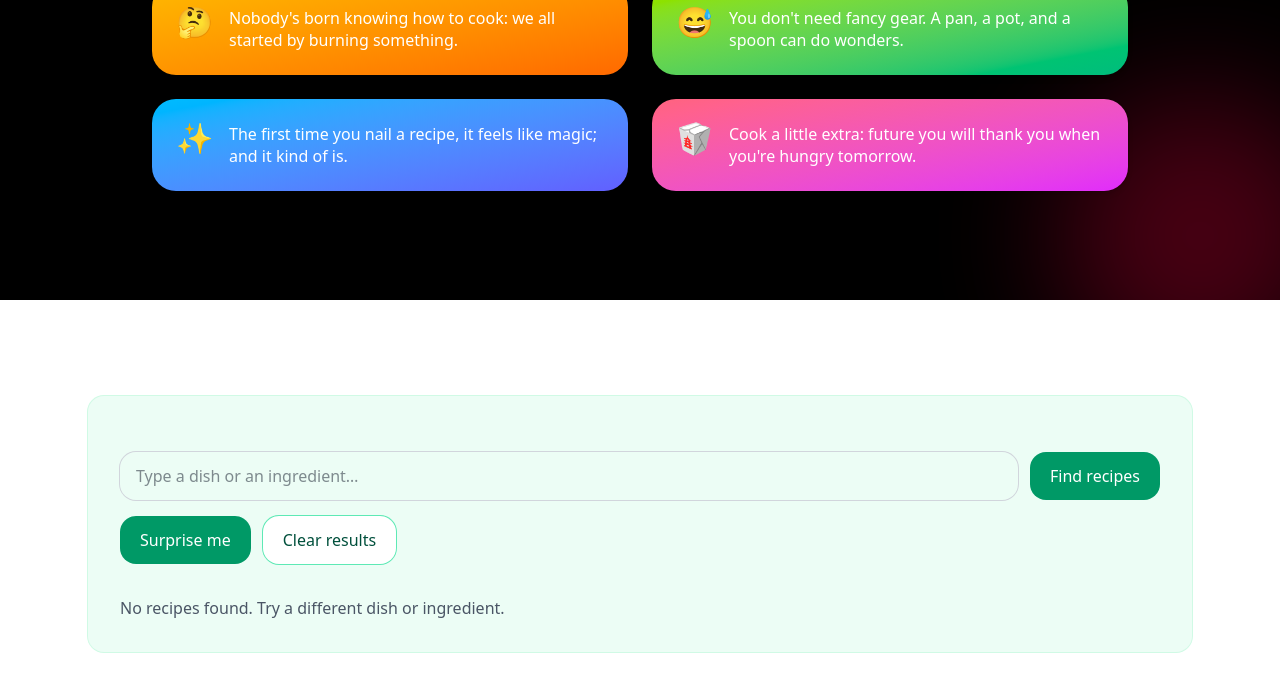
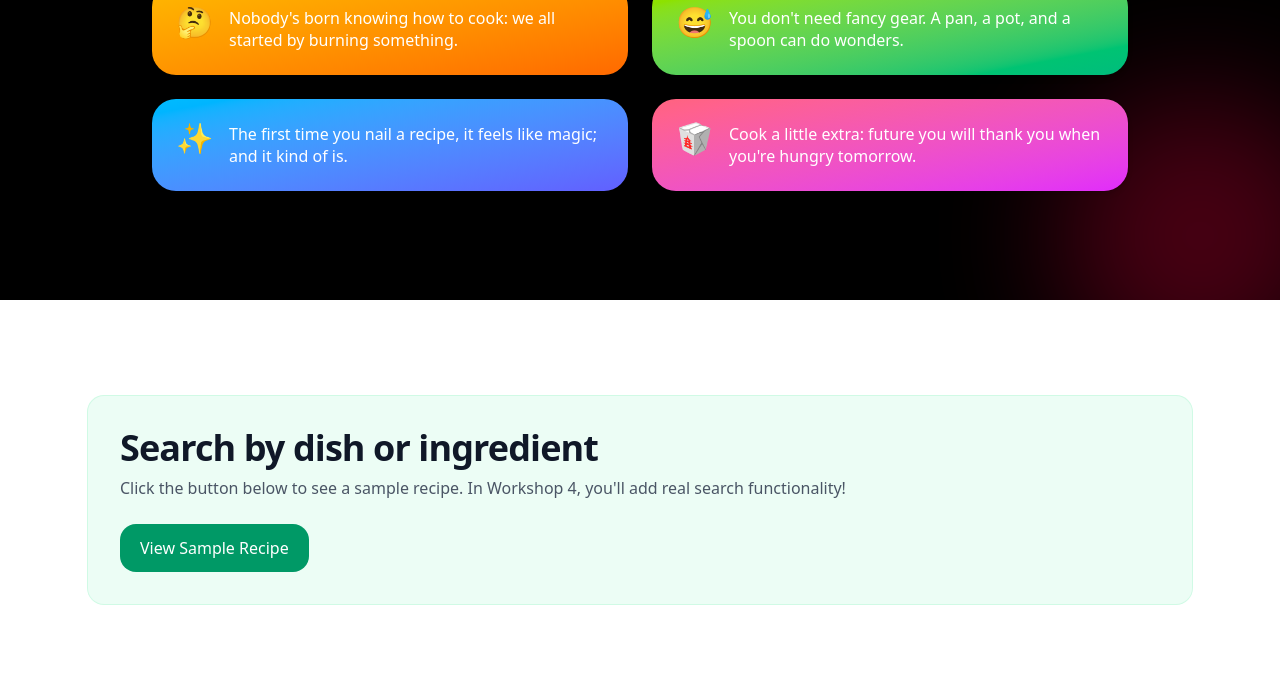
Before and after one commit to raphaelfabeni/meals, a Next.js app: page / in a window 1280 px wide. Shown: the part 500-1192 px from the top of the page. Built offline with nearby package versions, Linux system fonts and the light colour scheme.

Commit message:
refactor(workshop-3): simplify to just modal with hardcoded data - search logic moves to workshop-4

```diff
--- a/src/app/_components/SearchSection/SearchSection.jsx
+++ b/src/app/_components/SearchSection/SearchSection.jsx
@@ -1,81 +1,54 @@
 "use client";
 
+/**
+ * SearchSection Component (Workshop 3 - Simplified)
+ *
+ * This simplified version just shows a button that opens a modal with hardcoded data.
+ * Students learn:
+ * - Using custom hooks (useSearch)
+ * - Managing modal state
+ * - Passing props to child components
+ *
+ * In Workshop 4, we'll add:
+ * - Real search functionality
+ * - Dynamic recipe cards
+ * - API integration
+ */
+
 import { useSearch } from "./useSearch";
-import SearchBar from "@/app/_components/SearchBar/SearchBar";
-import RecipeCard from "@/app/_components/RecipeCard/RecipeCard";
 import RecipeModal from "@/app/_components/RecipeModal/RecipeModal";
 import Button from "@/app/_components/Button/Button";
 
 export default function SearchSection() {
-  const {
-    results,
-    busy,
-    err,
-    selected,
-    setSelected,
-    handleSearch,
-    handleRandom,
-    clearAll,
-  } = useSearch();
+  // Use our custom hook to manage modal state
+  const { modalOpen, selectedRecipe, openRecipe, closeModal } = useSearch();
 
   return (
     <section
       className="mt-8 rounded-[var(--radius-card)] bg-emerald-50 ring-1 ring-emerald-100 p-6 md:p-8"
       aria-label="Recipe search"
     >
-      <SearchBar onSearch={handleSearch} />
+      <header className="max-w-3xl">
+        <h2 className="text-3xl md:text-4xl font-semibold tracking-tight">
+          Search by dish or ingredient
+        </h2>
+        <p className="mt-2 text-gray-600">
+          Click the button below to see a sample recipe. In Workshop 4, you'll add real search functionality!
+        </p>
+      </header>
 
-      <div className="mt-4 flex flex-wrap gap-3">
-        <Button onClick={handleRandom} size="lg" variant="primary">
-          Surprise me
-        </Button>
-        <Button onClick={clearAll} variant="secondary" size="lg">
-          Clear results
+      {/* Simple button that opens the modal */}
+      <div className="mt-6">
+        <Button onClick={openRecipe} size="lg" variant="primary">
+          View Sample Recipe
         </Button>
       </div>
 
-      {busy && (
-        <div
-          className="mt-8 flex items-center gap-3 text-emerald-800"
-          role="status"
-          aria-live="polite"
-        >
-          <span className="mm-spinner" aria-hidden="true"></span>
-          <span>Searching recipes…</span>
-        </div>
-      )}
-
-      {/* Option B: the hook provides the "no results" message via `err` */}
-      {!busy && err && (
-        <p className="mt-8 text-red-600" role="status" aria-live="polite">
-          {err}
-        </p>
-      )}
-
-      {/* Future-proof fallback: only if no error and empty results */}
-      {!busy && !err && Array.isArray(results) && results.length === 0 && (
-        <p className="mt-8 text-gray-600" role="status" aria-live="polite">
-          No recipes found. Try a different dish or ingredient.
-        </p>
-      )}
-
-      {!busy && !err && results.length > 0 && (
-        <div className="mt-8 grid grid-cols-1 sm:grid-cols-2 md:grid-cols-3 gap-6">
-          {results.map((r) => (
-            <RecipeCard
-              key={r.id}
-              title={r.title}
-              imageUrl={r.imageUrl}
-              onOpen={() => setSelected(r)}
-            />
-          ))}
-        </div>
-      )}
-
+      {/* Modal component - shows/hides based on modalOpen state */}
       <RecipeModal
-        open={!!selected}
-        onClose={() => setSelected(null)}
-        recipe={selected}
+        open={modalOpen}
+        onClose={closeModal}
+        recipe={selectedRecipe}
       />
     </section>
   );
--- a/src/app/_components/SearchSection/useSearch.js
+++ b/src/app/_components/SearchSection/useSearch.js
@@ -3,23 +3,22 @@
 /**
  * Simplified useSearch Hook (Workshop 3)
  *
- * Custom hook that manages search state and interactions.
- * This simplified version uses only local state - no API calls yet.
- *
- * In Workshop 4, we'll enhance this with async operations and real API calls.
- *
- * Key concepts:
+ * This is a very basic version that just manages modal open/close state.
+ * Students learn:
  * - useState for managing component state
  * - Custom hooks to encapsulate logic
- * - Event handlers for user interactions
+ *
+ * In Workshop 4, we'll add:
+ * - Real search functionality
+ * - API calls with async/await
+ * - Loading and error states
  */
 
 import { useState } from "react";
 
-// Placeholder data for Workshop 3
-// In Workshop 4, this will be replaced with real API calls
-const PLACEHOLDER_RECIPES = [
-  {
+// Hardcoded recipe for Workshop 3
+// In Workshop 4, this will come from API calls
+const DEMO_RECIPE = {
   id: "1",
   title: "Spaghetti Carbonara",
   imageUrl: "https://www.themealdb.com/images/media/meals/llcbn01574260722.jpg",
@@ -33,114 +32,35 @@ const PLACEHOLDER_RECIPES = [
     "50g Parmesan Cheese",
     "Black Pepper to taste"
   ]
-  },
-  {
-    id: "2",
-    title: "Chicken Curry",
-    imageUrl: "https://www.themealdb.com/images/media/meals/wyxwsp1486979827.jpg",
-    category: "Chicken",
-    area: "Indian",
-    instructions: "Cut chicken into bite-sized pieces.\nHeat oil and fry onions until golden.\nAdd curry powder and cook for 1 minute.\nAdd chicken and cook until browned.\nPour in coconut milk and simmer for 20 minutes.\nServe with rice.",
-    ingredients: [
-      "500g Chicken Breast",
-      "2 tbsp Curry Powder",
-      "400ml Coconut Milk",
-      "1 Onion, diced",
-      "2 tbsp Vegetable Oil"
-    ]
-  },
-  {
-    id: "3",
-    title: "Beef Wellington",
-    imageUrl: "https://www.themealdb.com/images/media/meals/vvpprx1487325699.jpg",
-    category: "Beef",
-    area: "British",
-    instructions: "Sear beef fillet on all sides.\nSauté mushrooms until moisture evaporates.\nWrap beef in mushroom mixture and prosciutto.\nEncase in puff pastry.\nBake at 200°C for 25-30 minutes.\nRest for 10 minutes before slicing.",
-    ingredients: [
-      "750g Beef Fillet",
-      "250g Mushrooms, finely chopped",
-      "500g Puff Pastry",
-      "6 slices Prosciutto",
-      "2 Egg Yolks for brushing"
-    ]
-  }
-];
+};
 
 export function useSearch() {
-  // State management - the core of React interactivity
-  const [results, setResults] = useState([]);     // Search results to display
-  const [busy, setBusy] = useState(false);        // Loading state (not used yet, but ready for Workshop 4)
-  const [err, setErr] = useState("");             // Error messages
-  const [selected, setSelected] = useState(null); // Currently selected recipe for modal
+  // Simple state: is the modal open and which recipe to show?
+  const [modalOpen, setModalOpen] = useState(false);
+  const [selectedRecipe, setSelectedRecipe] = useState(null);
 
   /**
-   * Search handler - filters placeholder recipes by search term
-   * In Workshop 4, this will be replaced with actual API calls
+   * Open modal with the demo recipe
+   * In Workshop 4, this will show the actual searched/clicked recipe
    */
-  function handleSearch(term) {
-    // Clear previous errors
-    setErr("");
-
-    // If no search term, show error
-    if (!term || term.trim() === "") {
-      setErr("Please enter a dish name or ingredient");
-      setResults([]);
-      return;
-    }
-
-    // Simple filter on placeholder data
-    // In Workshop 4, this becomes an API call
-    const searchLower = term.toLowerCase();
-    const filtered = PLACEHOLDER_RECIPES.filter(recipe =>
-      recipe.title.toLowerCase().includes(searchLower) ||
-      recipe.category.toLowerCase().includes(searchLower) ||
-      recipe.area.toLowerCase().includes(searchLower)
-    );
-
-    if (filtered.length === 0) {
-      setErr("No recipes found. Try searching for 'pasta', 'chicken', or 'beef'");
-    }
-
-    setResults(filtered);
+  function openRecipe() {
+    setSelectedRecipe(DEMO_RECIPE);
+    setModalOpen(true);
   }
 
   /**
-   * Random recipe handler - picks a random recipe from placeholders
-   * In Workshop 4, this will call the random meal API endpoint
+   * Close the modal
    */
-  function handleRandom() {
-    setErr("");
-
-    // Pick a random recipe from our placeholder data
-    const randomIndex = Math.floor(Math.random() * PLACEHOLDER_RECIPES.length);
-    const randomRecipe = PLACEHOLDER_RECIPES[randomIndex];
-
-    setResults([randomRecipe]);
-  }
-
-  /**
-   * Clear all results and reset state
-   */
-  function clearAll() {
-    setErr("");
-    setResults([]);
-    setSelected(null);
+  function closeModal() {
+    setModalOpen(false);
+    setSelectedRecipe(null);
   }
 
   // Return state and functions for the UI to use
   return {
-    // State values
-    results,
-    busy,
-    err,
-    selected,
-
-    // State setters (only expose what's needed)
-    setSelected,
-
-    // Action handlers
-    handleSearch,
-    handleRandom,
-    clearAll
+    modalOpen,
+    selectedRecipe,
+    openRecipe,
+    closeModal
   };
 }
```
Lines whose indentation alone changed are shown as unchanged.
